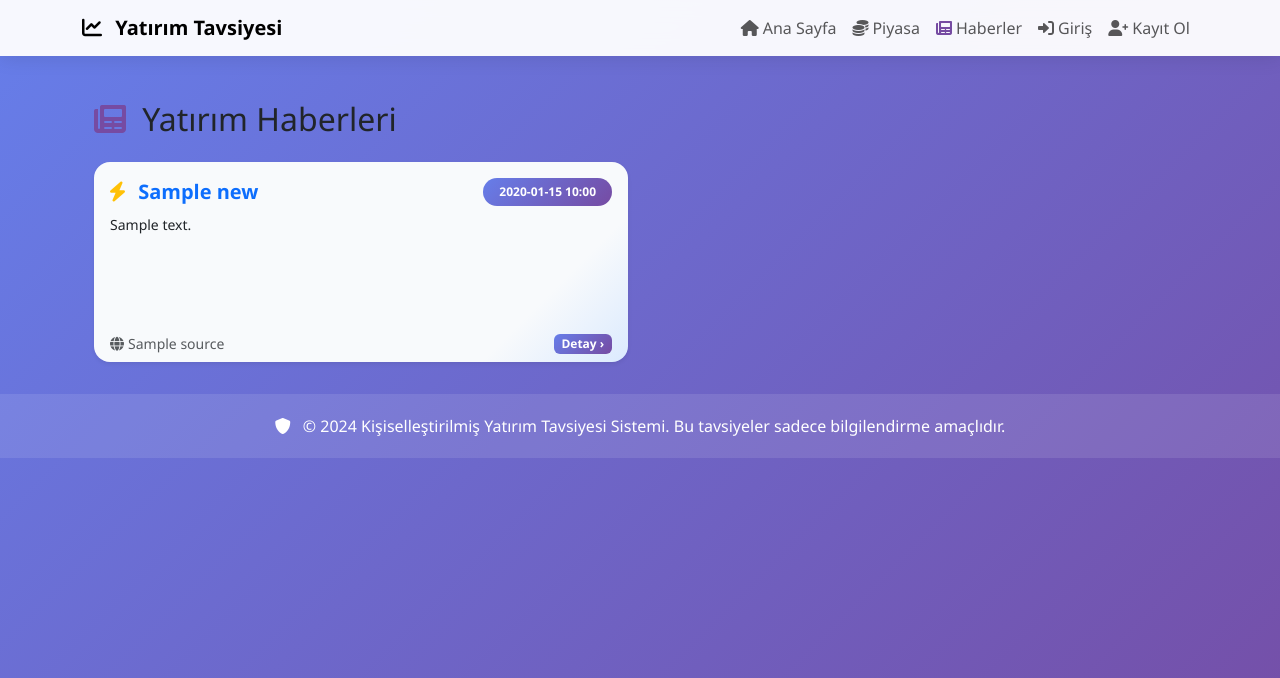
After one commit to mervecaloglu/yatirim_danismani, a Django app: template advisor/templates/advisor/news.html in a window 1280 px wide. The commit adds this page. Shown: the top 678 px of the page. Run offline with Django 5.2, Linux system fonts and the light colour scheme; the template is opened without the code that fills it: most values are stand-ins (such as "Sample title", 1, 10 or a date in 2020).

Commit message:
Yatırım haberleri için modern ve şık haber kartları eklendi.

```diff
--- a/advisor/templates/advisor/base.html
+++ b/advisor/templates/advisor/base.html
@@ -103,6 +103,10 @@
             font-size: 1.5rem;
             font-weight: bold;
         }
+        /* Ekstra: Haber başlığı için ikon */
+        .fa-newspaper {
+            color: #764ba2;
+        }
     </style>
     {% block extra_css %}{% endblock %}
 </head>
@@ -127,6 +131,12 @@
                     <li class="nav-item">
                         <a class="nav-link" href="{% url 'advisor:piyasa' %}">
                             <i class="fas fa-coins me-1"></i>Piyasa
+                        </a>
+                    </li>
+                    <!-- Yeni Haberler Linki -->
+                    <li class="nav-item">
+                        <a class="nav-link" href="{% url 'advisor:news' %}">
+                            <i class="fas fa-newspaper me-1"></i>Haberler
                         </a>
                     </li>
                     {% if user.is_authenticated %}
--- a/advisor/templates/advisor/login.html
+++ b/advisor/templates/advisor/login.html
@@ -75,4 +75,5 @@
         </div>
     </div>
 </div>
+
 {% endblock %}
--- /dev/null
+++ b/advisor/templates/advisor/news.html
@@ -0,0 +1,59 @@
+{% extends "advisor/base.html" %}
+{% block content %}
+<div class="container">
+    <h2 class="mb-4">
+        <i class="fas fa-newspaper me-2"></i> Yatırım Haberleri
+    </h2>
+    {% if all_news %}
+        <div class="row g-4">
+            {% for news in all_news %}
+                <div class="col-lg-6">
+                    <a href="{{ news.link }}" class="text-decoration-none" target="_blank" rel="noopener">
+                        <div class="card news-card h-100 shadow-sm border-0">
+                            <div class="card-body">
+                                <div class="d-flex justify-content-between align-items-center mb-2">
+                                    <h5 class="card-title mb-0 text-primary fw-bold">
+                                        <i class="fas fa-bolt me-2 text-warning"></i>
+                                        {{ news.title }}
+                                    </h5>
+                                    <span class="badge rounded-pill bg-gradient bg-info text-white small px-3 py-2">
+                                        {{ news.published|slice:":16" }}
+                                    </span>
+                                </div>
+                                <p class="card-text text-dark small">
+                                    {{ news.summary|striptags|truncatechars:140 }}
+                                </p>
+                            </div>
+                            <div class="card-footer d-flex justify-content-between align-items-center border-0 bg-transparent">
+                                <span class="small text-muted">
+                                    <i class="fas fa-globe me-1"></i>{{ news.source }}
+                                </span>
+                                <span class="badge bg-gradient bg-primary text-white">Detay &rsaquo;</span>
+                            </div>
+                        </div>
+                    </a>
+                </div>
+            {% endfor %}
+        </div>
+    {% else %}
+        <div class="alert alert-info mt-4">Şu anda haber bulunamadı.</div>
+    {% endif %}
+</div>
+
+<style>
+.news-card {
+    border-radius: 1rem;
+    transition: transform 0.15s, box-shadow 0.15s;
+    background: linear-gradient(135deg, #f8fafc 80%, #dbeafe 100%);
+    min-height: 200px;
+}
+.news-card:hover {
+    transform: translateY(-6px) scale(1.01);
+    box-shadow: 0 8px 30px rgba(102,126,234,0.18);
+    background: linear-gradient(135deg, #e0c3fc 10%, #8ec5fc 100%);
+}
+.bg-gradient {
+    background: linear-gradient(135deg, #667eea 0%, #764ba2 100%) !important;
+}
+</style>
+{% endblock %}
--- a/advisor/urls.py
+++ b/advisor/urls.py
@@ -31,5 +31,6 @@ urlpatterns = [
     # Portföy performans verisi API endpoint
     path('portfolio-performance/', views.portfolio_performance_view, name='portfolio_performance'),
     path('portfolio-performance-data/', views.portfolio_performance_data, name='portfolio_performance_data'),
+    path('haberler/', views.news, name='news'),
 
 ]
```
Also changed, not shown: advisor/templates/advisor/home.html (+6 -2 lines), advisor/templates/advisor/portfolio.html (+53 -5 lines), advisor/views.py (+76 -37 lines), db.sqlite3.
